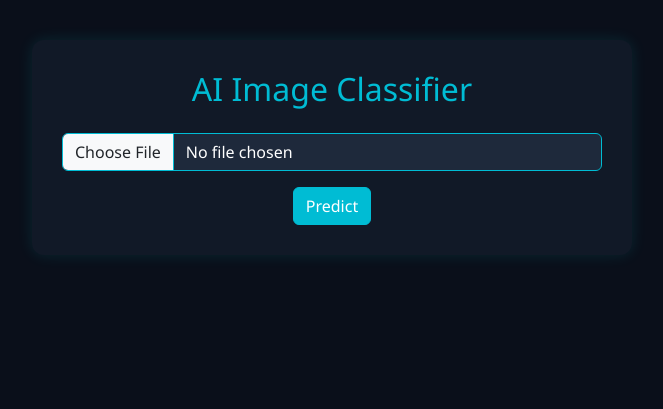
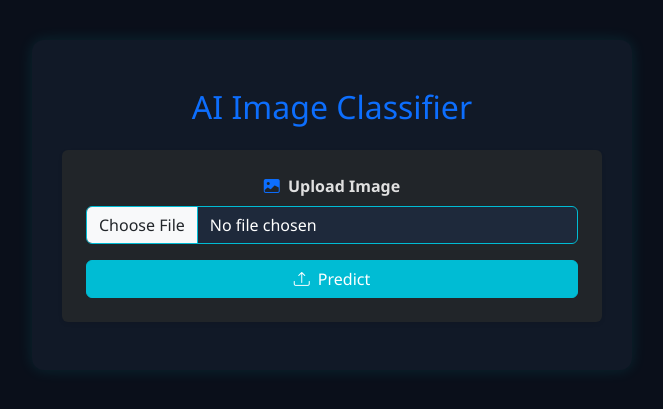
Before and after one commit to harizonelopez/AI_FASTAPI-project, a FastAPI app: page / in a window 1280 px wide. Shown: the top 409 px of the page, without its empty margins (308-971 px from the left). Run offline with FastAPI, Linux system fonts and the light colour scheme; some libraries are stand-ins or nearby versions.

Commit message:
Enhance upload page with Bootstrap styling, image upload functionality, and preview feature

```diff
--- a/app/templates/upload.html
+++ b/app/templates/upload.html
@@ -4,20 +4,22 @@
     <meta charset="UTF-8">
     <title>Upload Image</title>
     <meta name="viewport" content="width=device-width, initial-scale=1">
-
-    <!-- Bootstrap CDN -->
-    <link href="https://cdn.jsdelivr.net/npm/bootstrap@5.3.3/dist/css/bootstrap.min.css"
-          rel="stylesheet">
-
-    <!-- Custom upload Page CSS -->
+    <!-- Bootstrap CSS -->
+    <link href="https://cdn.jsdelivr.net/npm/bootstrap@5.3.3/dist/css/bootstrap.min.css" rel="stylesheet">
+    <!-- Bootstrap Icons -->
+    <link href="https://cdn.jsdelivr.net/npm/bootstrap-icons@1.10.5/font/bootstrap-icons.css" rel="stylesheet">
+    <!-- Custom CSS -->
     <link href="/static/css/upload-style.css" rel="stylesheet">
 </head>
-<body>
-    <div class="container">
-        <h2>AI Image Classifier</h2>
+<body style="background-color: #0a0f1a; color: #e0e0e0;">
+    <div class="container py-5">
+        <h2 class="text-center mb-4 text-primary">AI Image Classifier</h2>
 
-        <form id="uploadForm" action="/predict_web" method="POST" enctype="multipart/form-data">
+        <form id="uploadForm" action="/predict_web" method="POST" enctype="multipart/form-data" class="bg-dark p-4 rounded shadow-sm">
             <div class="mb-3">
+                <label for="imageInput" class="form-label fw-bold">
+                    <i class="bi bi-image-fill text-primary me-1"></i> Upload Image
+                </label>
                 <input
                     type="file"
                     name="file"
@@ -27,24 +29,30 @@
                     id="imageInput">
             </div>
 
-            <!-- Image preview -->
-            <div class="mb-3">
-                <img id="preview" src="#" alt="Preview will appear here" style="display:none; max-width: 100%; border-radius: 10px;"/>
+            <!-- Image Preview -->
+            <div class="mb-3 text-center">
+                <img id="preview" alt="Preview will appear here"
+                     style="display:none; max-width: 100%; border-radius: 10px; box-shadow: 0 0 10px rgba(0,123,255,0.3); transition: all 0.3s ease;">
             </div>
 
-            <button type="submit" class="btn btn-primary">Predict</button>
+            <div class="d-grid">
+                <button type="submit" class="btn btn-primary">
+                    <i class="bi bi-upload me-1"></i> Predict
+                </button>
+            </div>
         </form>
 
         <!-- Loader -->
-        <div id="loader" style="display: none;">
+        <div id="loader" class="text-center mt-4" style="display: none;">
             <div class="spinner-border text-info" role="status">
                 <span class="visually-hidden">Loading...</span>
             </div>
             <p class="mt-2">Processing image...</p>
         </div>
     </div>
-</body>
-    <!-- JavaScript -->
+
+    <!-- Bootstrap JS + Preview Script -->
+    <script src="https://cdn.jsdelivr.net/npm/bootstrap@5.3.3/dist/js/bootstrap.bundle.min.js"></script>
     <script>
         const form = document.getElementById('uploadForm');
         const loader = document.getElementById('loader');
@@ -52,25 +60,33 @@
         const preview = document.getElementById('preview');
         const submitBtn = form.querySelector('button[type="submit"]');
 
-        // Show loader + disable submit button
         form.addEventListener('submit', () => {
             loader.style.display = 'block';
             submitBtn.disabled = true;
         });
 
-        // Image preview
         imageInput.addEventListener('change', function () {
             const file = this.files[0];
+            preview.classList.remove("show"); // Clear previous state
+
             if (file && file.type.startsWith('image/')) {
                 const reader = new FileReader();
-                reader.addEventListener("load", function () {
-                    preview.setAttribute("src", this.result);
-                    preview.style.display = "block";
-                });
+                reader.onload = function (e) {
+                    preview.src = e.target.result;
+                    preview.style.display = 'block';
+                    preview.classList.add("show");
+                };
                 reader.readAsDataURL(file);
             } else {
-                preview.style.display = "none";
+                preview.style.display = 'none';
             }
         });
+
+        reader.onload = function (e) {
+            preview.src = e.target.result;
+            preview.style.display = 'block';
+            preview.classList.add("show"); // Added class to show the preview
+        };
     </script>
+</body>
 </html>
```
Also changed, not shown: app/templates/test.html (added, +33 -0 lines).
